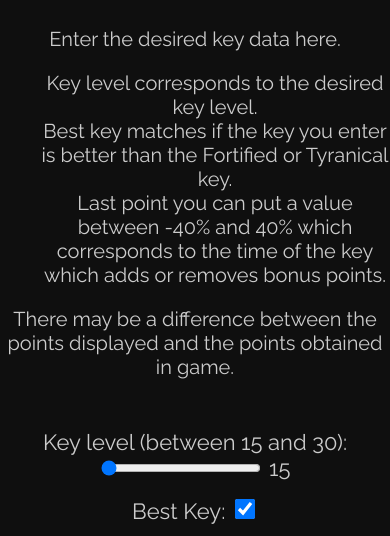
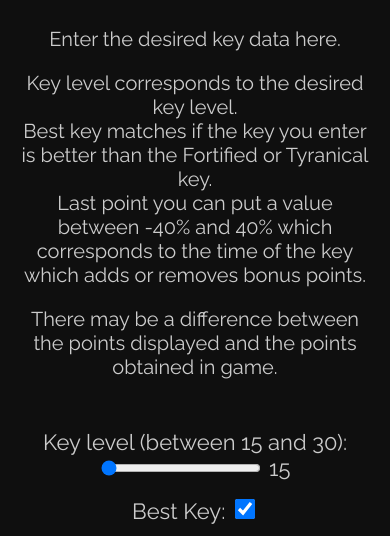
Before and after one commit to Eldaurim/MM-Calculator.io, a plain HTML site: page index.html in a window 390 px wide. Shown: the part 287-823 px from the top of the page. Drawn offline with Linux system fonts and the light colour scheme.

Commit message:
Update index.css

```diff
--- a/index.css
+++ b/index.css
@@ -70,5 +70,12 @@ h2{
 }
 
 ul, li {
+    padding: 0;
     list-style: none;
 }
+
+@media screen and (max-width: 1000px) {
+    .container {
+        margin: 50px 15px 50px 15px;
+    }
+}
```
